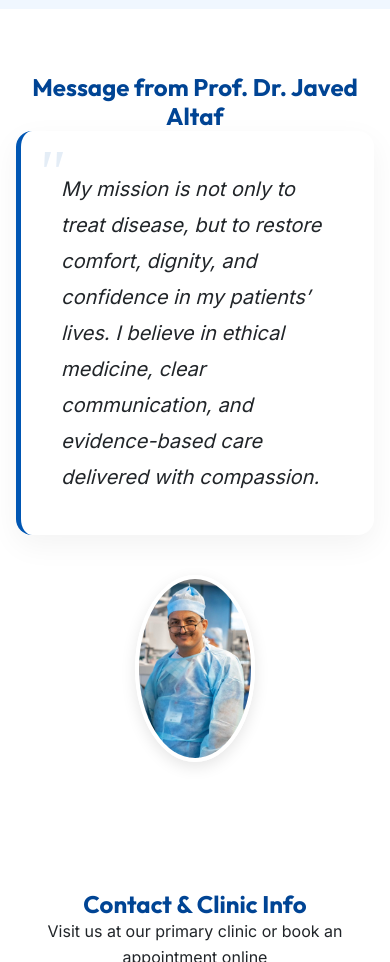
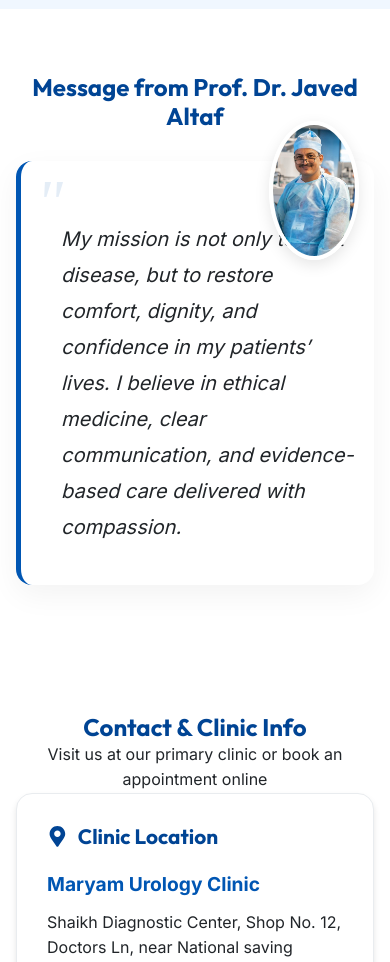
Before and after one commit to M-Nabeegh/altafwebsite, a React (Vite) app: page / in a window 390 px wide. Shown: the part 6440-7402 px from the top of the page. Built offline with nearby package versions, Linux system fonts and the light colour scheme.

Commit message:
style: position mobile message image at top right corner as badge

```diff
--- a/src/index.css
+++ b/src/index.css
@@ -1328,7 +1328,7 @@ ul {
 /* --- Message Section Image Styles --- */
 .message-img {
   width: 100%;
-  max-width: 250px;
+  max-width: 200px;
   height: auto;
   border-radius: 16px;
   box-shadow: 0 15px 35px rgba(0,0,0,0.1);
@@ -1337,8 +1337,21 @@ ul {
 }
 
 @media (max-width: 768px) {
+  .message-flex-container {
+    padding-top: 30px;
+  }
+  .message-img-container {
+    position: absolute;
+    top: -10px;
+    right: 15px;
+    z-index: 10;
+  }
+  .message-quote-box {
+    padding-top: 60px !important;
+    padding-right: 20px !important;
+  }
   .message-img {
-    max-width: 120px;
+    max-width: 90px;
     border-width: 4px;
     border-radius: 50%;
     box-shadow: 0 5px 15px rgba(0,0,0,0.1);
--- a/src/pages/Home.jsx
+++ b/src/pages/Home.jsx
@@ -141,9 +141,9 @@ const Home = () => {
                         <div className="section-header text-center mb-5">
                             <h2>Message from Prof. Dr. Javed Altaf</h2>
                         </div>
-                        <div style={{ display: 'flex', flexWrap: 'wrap', alignItems: 'center', justifyContent: 'center', gap: '40px' }}>
-                            <div style={{ flex: '2 1 400px' }}>
-                                <blockquote style={{
+                        <div className="message-flex-container" style={{ position: 'relative', display: 'flex', flexWrap: 'wrap', alignItems: 'center', justifyContent: 'center', gap: '40px' }}>
+                            <div style={{ flex: '2 1 400px', width: '100%' }}>
+                                <blockquote className="message-quote-box" style={{
                                     fontSize: '1.25rem',
                                     fontStyle: 'italic',
                                     color: 'var(--text-dark)',
```
